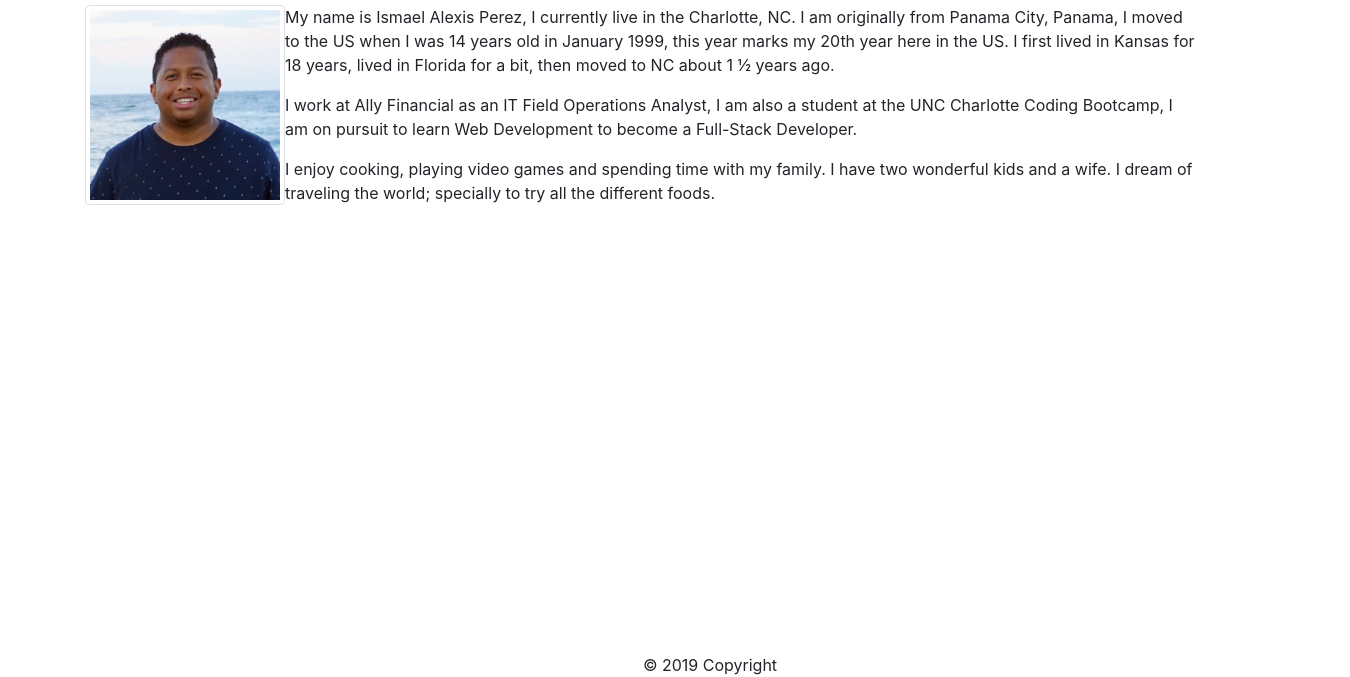
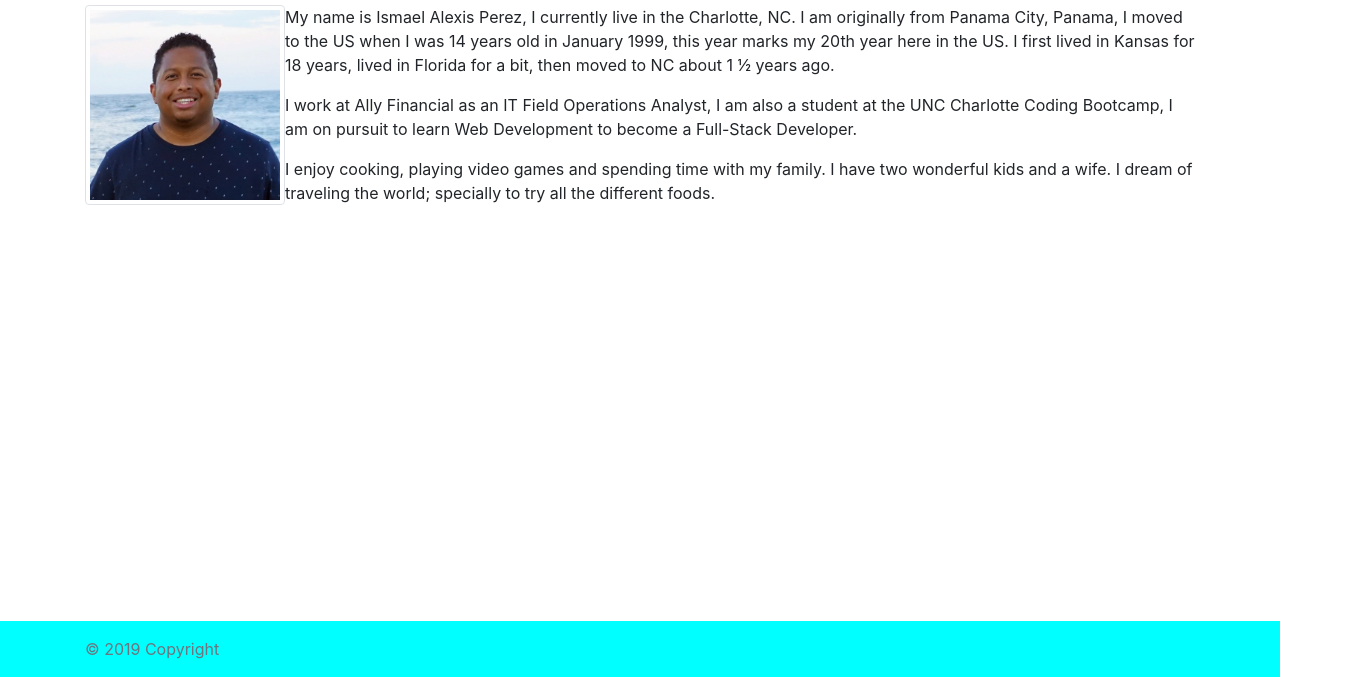
Before and after one commit to iperez99/Bootstrap-Portfolio, a plain HTML site: page index.html in a window 1280 px wide. Shown: the part 123-800 px from the top of the page, 1350 px wide, since content can reach past the window. Drawn offline with nearby package versions, Linux system fonts and the light colour scheme.

Commit message:
footer sort of finished

```diff
--- a/assets/css/style.css
+++ b/assets/css/style.css
@@ -1,10 +1,12 @@
-html,body {
-  height: 100%;
+footer {
+  background-color: aqua;
+  position: absolute;
+  bottom: 0;
+  width: 100%;
+
 }
 
-#stickyfooter {
-  width: 100%;
-  text-align: center;
-  position: absolute;
-  bottom: 0;
+.clearfix {
+  clear: both;
+  display: block;
 }
--- a/index.html
+++ b/index.html
@@ -12,7 +12,7 @@
   <link rel="stylesheet" type="text/css" href="assets/css/style.css">
 </head>
 
-<body>
+<body class="d-flex flex-column h-100">
 
   <header>
     <div class="row">
@@ -72,7 +72,7 @@
       </div>
       </div>
 
-  <!-- <div class="clearfix"></div> -->
+  <!-- <div class="clearfix"></div>
 
   <div class="container">
     <div class="row">
@@ -84,8 +84,18 @@
           </div>
       </div>
     </div>
-  </div>
+  </div> -->
+  <!-- <div class="clearfix"></div> -->
 
+  <!-- <div class="row">
+      <div class="col-md-12"> -->
+  <footer class="footer mt-auto py-3">
+      <div class="container">
+        <span class="text-muted">&copy; 2019 Copyright</span>
+      </div>
+    </footer>
+    <!-- </div>
+    </div> -->
 
   <script src="https://code.jquery.com/jquery-3.3.1.slim.min.js" integrity="sha384-q8i/X+965DzO0rT7abK41JStQIAqVgRVzpbzo5smXKp4YfRvH+8abtTE1Pi6jizo"
     crossorigin="anonymous"></script>
```
